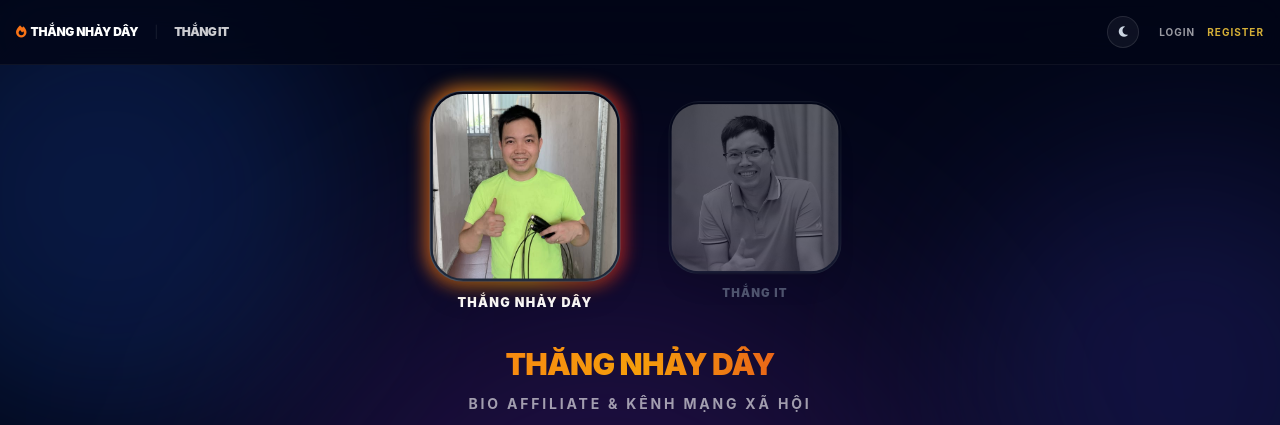
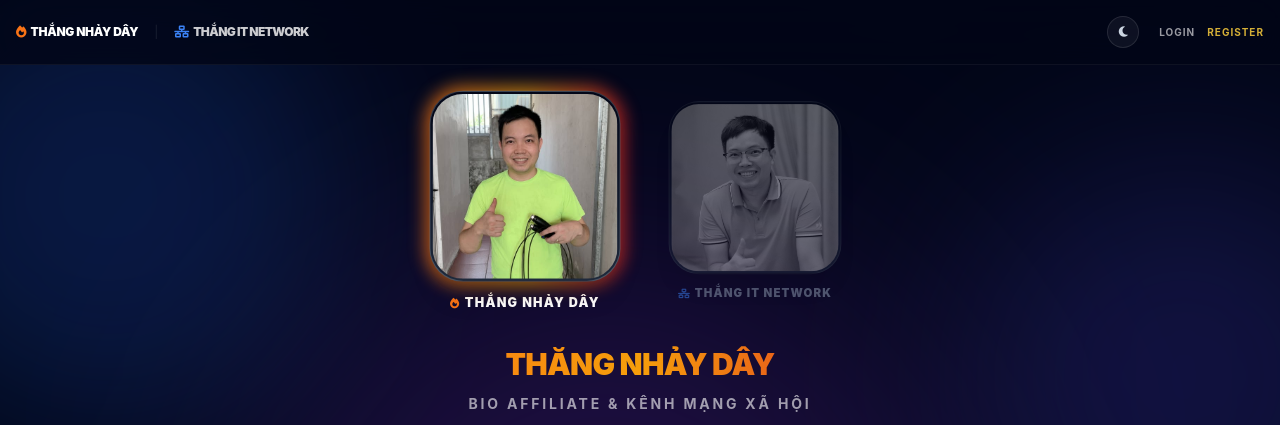
Before and after one commit to ducthangqtm/thangnd.io.vn, a Flask app: page / in a window 1280 px wide. Shown: the top 425 px of the page. Run offline with Flask 3, Linux system fonts and the light colour scheme; data comes from the database, SQL or seed files in the repository; data that the repository does not hold is empty; some libraries are stand-ins or nearby versions.

Commit message:
Change Thắng IT to Thắng IT Network with customized icons

```diff
--- a/app/blueprints/main/templates/main/index.html
+++ b/app/blueprints/main/templates/main/index.html
@@ -22,7 +22,9 @@
             />
           </div>
         </div>
-        <span class="text-[10px] md:text-xs font-black uppercase tracking-widest text-white transition-colors duration-300" id="text-btn-nhayday">Thắng Nhảy Dây</span>
+        <span class="text-[10px] md:text-xs font-black uppercase tracking-widest text-white transition-colors duration-300 flex items-center gap-1" id="text-btn-nhayday">
+          <i class="fa-solid fa-fire text-orange-500 text-[10px]"></i> Thắng Nhảy Dây
+        </span>
       </button>
 
       <!-- Tab Thắng IT -->
@@ -42,7 +44,9 @@
             />
           </div>
         </div>
-        <span class="text-[10px] md:text-xs font-black uppercase tracking-widest text-slate-400 transition-colors duration-300" id="text-btn-it">Thắng IT</span>
+        <span class="text-[10px] md:text-xs font-black uppercase tracking-widest text-slate-400 transition-colors duration-300 flex items-center gap-1" id="text-btn-it">
+          <i class="fa-solid fa-network-wired text-blue-500 text-[10px]"></i> Thắng IT Network
+        </span>
       </button>
     </div>
 
--- a/app/templates/base.html
+++ b/app/templates/base.html
@@ -82,11 +82,12 @@
             </span>
           </a>
           <span class="text-white/10 text-xs">|</span>
-          <a href="{{ url_for('main.index') }}" onclick="if(window.switchBioTab) { switchBioTab('it'); event.preventDefault(); }" class="flex items-center gap-1.5">
+          <a href="{{ url_for('main.index') }}" onclick="if(window.switchBioTab) { switchBioTab('it'); event.preventDefault(); }" class="flex items-center gap-1">
+            <i class="fa-solid fa-network-wired text-blue-500 text-[10px] md:text-xs"></i>
             <span
               class="text-white/80 hover:text-blue-400 font-black uppercase tracking-tighter text-[10px] md:text-xs transition-colors"
             >
-              Thắng IT
+              Thắng IT Network
             </span>
           </a>
         </div>
```
